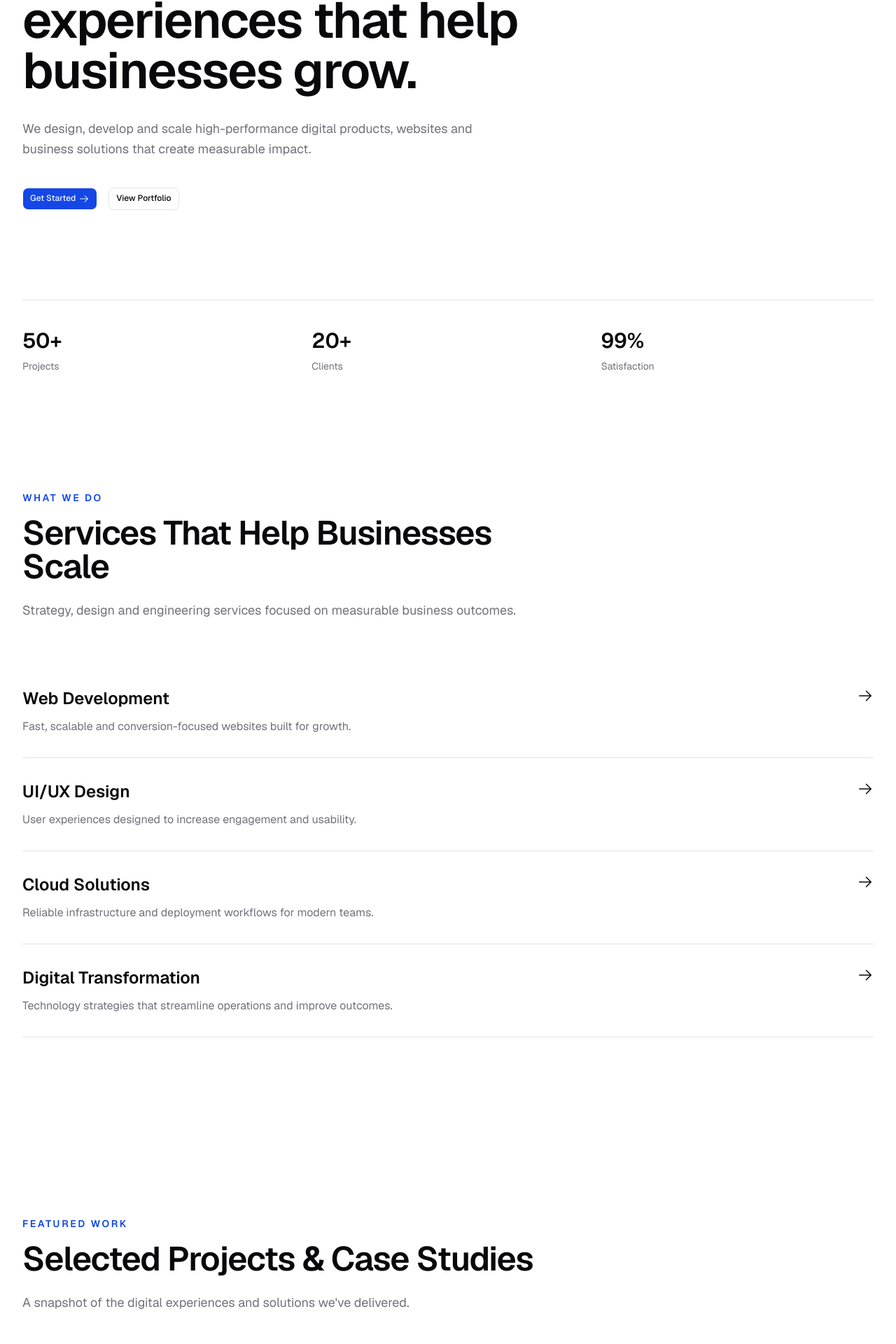
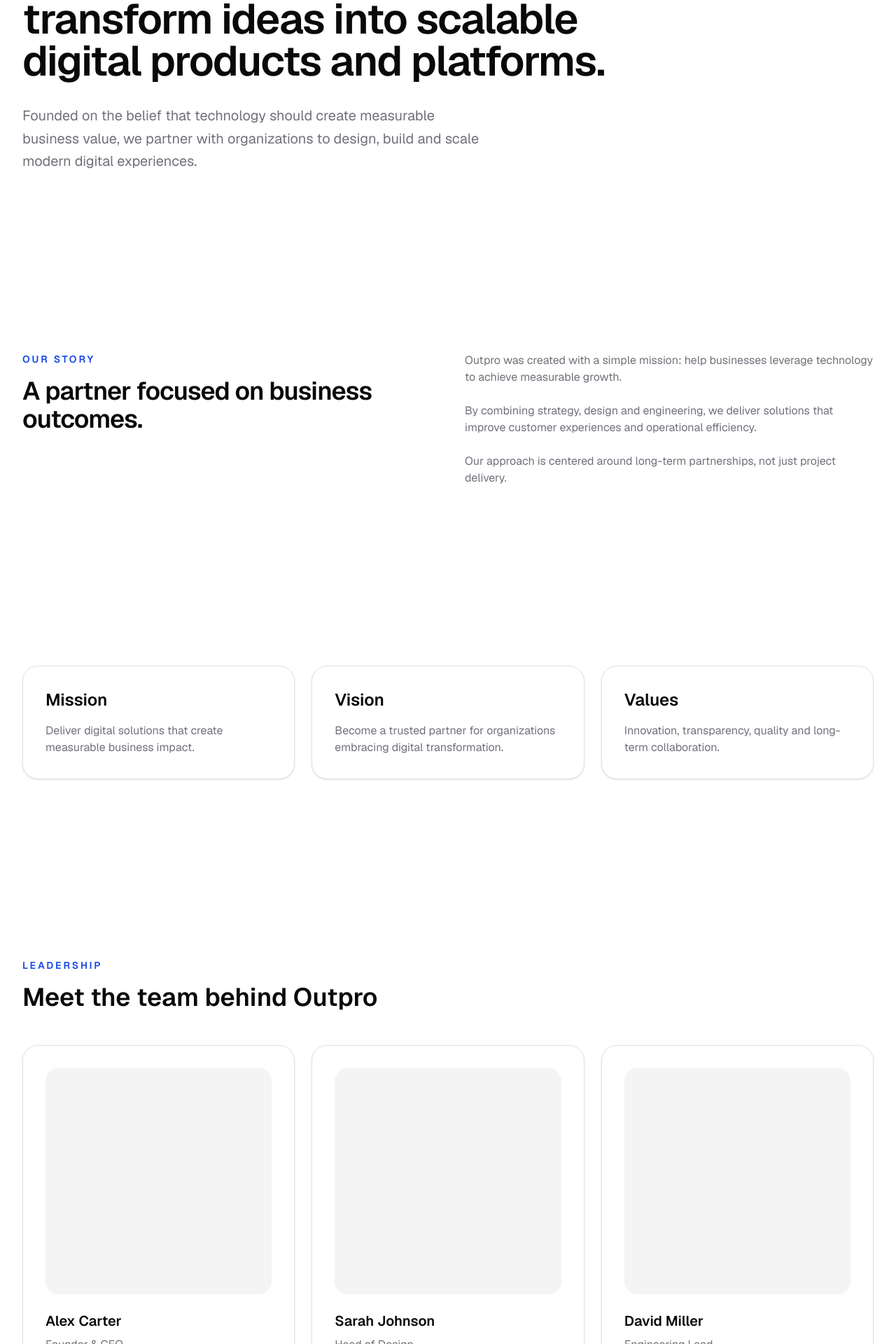
Before and after one commit to IncharaX/outpro-india3, a Next.js app: page / in a window 1280 px wide. Shown: the part 300-2220 px from the top of the page at 70% size. Built offline with nearby package versions, Linux system fonts and the light colour scheme.

Commit message:
about section done

```diff
--- /dev/null
+++ b/src/app/about/page.tsx
@@ -0,0 +1,21 @@
+import { AboutHero } from "@/src/marketing/about-hero";
+import { AboutStats } from "@/src/marketing/about-stats";
+import { CompanyStory } from "@/src/marketing/company-story";
+import { CTASection } from "@/src/marketing/cta-section";
+import { Leadership } from "@/src/marketing/leadership";
+import { MissionVisionValues } from "@/src/marketing/mission-vision-values";
+
+
+
+export default function AboutPage() {
+  return (
+    <>
+      <AboutHero />
+      <AboutStats />
+      <CompanyStory />
+      <MissionVisionValues />
+      <Leadership />
+      <CTASection />
+    </>
+  );
+}
--- a/src/app/page.tsx
+++ b/src/app/page.tsx
@@ -1,18 +1,17 @@
+import { AboutHero } from "../marketing/about-hero";
+import { CompanyStory } from "../marketing/company-story";
 import { CTASection } from "../marketing/cta-section";
-import { Hero } from "../marketing/hero";
-import { HeroMetrics } from "../marketing/hero-metrics";
-import { PortfolioPreview } from "../marketing/portfolio-preview";
-import { ServicesPreview } from "../marketing/services-preview";
-import { TestimonialsPreview } from "../marketing/testimonials-preview";
+import { Leadership } from "../marketing/leadership";
+import { MissionVisionValues } from "../marketing/mission-vision-values";
 
-export default function HomePage() {
+
+export default function AboutPage() {
   return (
     <>
-      <Hero/>
-      <HeroMetrics />
-      <ServicesPreview/>
-      <PortfolioPreview />
-      <TestimonialsPreview />
+      <AboutHero />
+      <CompanyStory />
+      <MissionVisionValues />
+      <Leadership />
       <CTASection />
     </>
   );
--- /dev/null
+++ b/src/marketing/about-hero.tsx
@@ -0,0 +1,25 @@
+import { Container } from "../components/layout/container";
+import { Section } from "../components/layout/section";
+
+
+export function AboutHero() {
+  return (
+    <Section>
+      <Container>
+        <div className="max-w-4xl">
+          <p className="mb-6 text-sm font-semibold uppercase tracking-[0.2em] text-primary">
+            About Outpro
+          </p>
+
+          <h1 className="text-4xl font-semibold tracking-tight md:text-6xl">
+            We help ambitious businesses transform ideas into scalable digital products and platforms.
+          </h1>
+
+          <p className="mt-8 max-w-2xl text-xl leading-relaxed text-muted-foreground">
+            Founded on the belief that technology should create measurable business value, we partner with organizations to design, build and scale modern digital experiences.
+          </p>
+        </div>
+      </Container>
+    </Section>
+  );
+}
--- /dev/null
+++ b/src/marketing/about-stats.tsx
@@ -0,0 +1,38 @@
+import { Container } from "../components/layout/container";
+
+export function AboutStats() {
+  const stats = [
+    {
+      value: "10+",
+      label: "Years Experience",
+    },
+    {
+      value: "50+",
+      label: "Projects Delivered",
+    },
+    {
+      value: "20+",
+      label: "Active Clients",
+    },
+  ];
+
+  return (
+    <section className="border-y py-16">
+      <Container>
+        <div className="grid gap-10 md:grid-cols-3">
+          {stats.map((stat) => (
+            <div key={stat.label}>
+              <h3 className="text-5xl font-bold">
+                {stat.value}
+              </h3>
+
+              <p className="mt-3 text-sm font-medium text-muted-foreground">
+                {stat.label}
+              </p>
+            </div>
+          ))}
+        </div>
+      </Container>
+    </section>
+  );
+}
--- /dev/null
+++ b/src/marketing/company-story.tsx
@@ -0,0 +1,40 @@
+import { Container } from "../components/layout/container";
+import { Section } from "../components/layout/section";
+
+export function CompanyStory() {
+  return (
+    <Section>
+      <Container>
+        <div className="grid gap-12 lg:grid-cols-2">
+          <div>
+            <p className="text-sm font-semibold uppercase tracking-[0.2em] text-primary">
+              Our Story
+            </p>
+
+            <h2 className="mt-4 text-4xl font-semibold tracking-tight">
+              A partner focused on business outcomes.
+            </h2>
+          </div>
+
+          <div className="space-y-6 text-muted-foreground">
+            <p>
+              Outpro was created with a simple mission: help businesses leverage
+              technology to achieve measurable growth.
+            </p>
+
+            <p>
+              By combining strategy, design and engineering, we deliver
+              solutions that improve customer experiences and operational
+              efficiency.
+            </p>
+
+            <p>
+              Our approach is centered around long-term partnerships, not just
+              project delivery.
+            </p>
+          </div>
+        </div>
+      </Container>
+    </Section>
+  );
+}
--- a/src/marketing/cta-section.tsx
+++ b/src/marketing/cta-section.tsx
@@ -1,7 +1,7 @@
 import { Button } from "@/components/ui/button";
 import { Surface } from "./surface";
+import { Container } from "../components/layout/container";
 import { Section } from "../components/layout/section";
-import { Container } from "../components/layout/container";
 
 export function CTASection() {
   return (
@@ -14,15 +14,22 @@ export function CTASection() {
             </h2>
 
             <p className="mt-6 text-lg text-muted-foreground">
-              Let's discuss your goals and create solutions that drive measurable business growth.
+              Let's discuss your goals and create solutions that drive
+              measurable business growth.
             </p>
 
-            <Button
-              size="lg"
-              className="mt-10"
-            >
-              Start a Project
-            </Button>
+            <div className="mt-10 flex flex-col gap-4 sm:flex-row">
+              <Button size="lg">
+                Start Project
+              </Button>
+
+              <Button
+                variant="outline"
+                size="lg"
+              >
+                Schedule Consultation
+              </Button>
+            </div>
           </div>
         </Surface>
       </Container>
--- a/src/marketing/hero-metrics.tsx
+++ b/src/marketing/hero-metrics.tsx
@@ -4,15 +4,15 @@ export function HeroMetrics() {
   const metrics = [
     {
       value: "50+",
-      label: "Projects",
+      label: "Projects Delivered",
     },
     {
       value: "20+",
-      label: "Clients",
+      label: "Active Clients",
     },
     {
       value: "99%",
-      label: "Satisfaction",
+      label: "Client Satisfaction",
     },
   ];
 
@@ -21,13 +21,13 @@ export function HeroMetrics() {
       <div className="grid grid-cols-3 gap-6 border-t py-10">
         {metrics.map((metric) => (
           <div key={metric.label}>
-            <h3 className="text-3xl font-semibold">
+            <h3 className="font-medium">
               {metric.value}
             </h3>
 
-            <p className="mt-2 text-sm text-muted-foreground">
-              {metric.label}
-            </p>
+            <p className="mt-3 text-sm font-medium text-muted-foreground">
+            {metric.label}</p>
+
           </div>
         ))}
       </div>
--- a/src/marketing/hero.tsx
+++ b/src/marketing/hero.tsx
@@ -7,9 +7,9 @@ import { Container } from "../components/layout/container";
 
 export function Hero() {
   return (
-    <Section className="pt-20 md:pt-28">
+    <section className="bg-black text-white">
       <Container>
-        <div className="max-w-4xl">
+        <div className="max-w-5xl">
           <p className="mb-6 text-sm font-semibold uppercase tracking-[0.2em] text-primary">
             Modern Digital Solutions
           </p>
@@ -18,7 +18,7 @@ export function Hero() {
             Building digital experiences that help businesses grow.
           </h1>
 
-          <p className="mt-8 max-w-2xl text-lg leading-relaxed text-muted-foreground">
+          <p className="mt-8 max-w-2xl text-lg leading-relaxed text-zinc-400">
             We design, develop and scale high-performance digital products,
             websites and business solutions that create measurable impact.
           </p>
@@ -38,6 +38,6 @@ export function Hero() {
           </div>
         </div>
       </Container>
-    </Section>
+    </section>
   );
 }
--- /dev/null
+++ b/src/marketing/leadership.tsx
@@ -0,0 +1,56 @@
+
+import { Container } from "../components/layout/container";
+import { Section } from "../components/layout/section";
+import { Surface } from "./surface";
+
+export function Leadership() {
+  const leaders = [
+    {
+      name: "Alex Carter",
+      role: "Founder & CEO",
+    },
+    {
+      name: "Sarah Johnson",
+      role: "Head of Design",
+    },
+    {
+      name: "David Miller",
+      role: "Engineering Lead",
+    },
+  ];
+
+  return (
+    <Section>
+      <Container>
+        <div className="mb-12">
+          <p className="text-sm font-semibold uppercase tracking-[0.2em] text-primary">
+            Leadership
+          </p>
+
+          <h2 className="mt-4 text-4xl font-semibold">
+            Meet the team behind Outpro
+          </h2>
+        </div>
+
+        <div className="grid gap-6 lg:grid-cols-3">
+          {leaders.map((leader) => (
+            <Surface
+              key={leader.name}
+              className="p-8"
+            >
+              <div className="mb-6 aspect-square rounded-2xl bg-muted" />
+
+              <h3 className="text-xl font-semibold">
+                {leader.name}
+              </h3>
+
+              <p className="mt-2 text-muted-foreground">
+                {leader.role}
+              </p>
+            </Surface>
+          ))}
+        </div>
+      </Container>
+    </Section>
+  );
+}
--- /dev/null
+++ b/src/marketing/mission-vision-values.tsx
@@ -0,0 +1,47 @@
+
+import { Container } from "../components/layout/container";
+import { Section } from "../components/layout/section";
+import { Surface } from "./surface";
+
+export function MissionVisionValues() {
+  const items = [
+    {
+      title: "Mission",
+      description:
+        "Deliver digital solutions that create measurable business impact.",
+    },
+    {
+      title: "Vision",
+      description:
+        "Become a trusted partner for organizations embracing digital transformation.",
+    },
+    {
+      title: "Values",
+      description:
+        "Innovation, transparency, quality and long-term collaboration.",
+    },
+  ];
+
+  return (
+    <Section>
+      <Container>
+        <div className="grid gap-6 lg:grid-cols-3">
+          {items.map((item) => (
+            <Surface
+              key={item.title}
+              className="p-8"
+            >
+              <h3 className="text-2xl font-semibold">
+                {item.title}
+              </h3>
+
+              <p className="mt-4 text-muted-foreground">
+                {item.description}
+              </p>
+            </Surface>
+          ))}
+        </div>
+      </Container>
+    </Section>
+  );
+}
--- /dev/null
+++ b/src/marketing/trust-bar.tsx
@@ -0,0 +1,34 @@
+import { Container } from "../components/layout/container";
+
+export function TrustBar() {
+  const companies = [
+    "OUTPRO",
+    "TECHCORP",
+    "CLOUDWORKS",
+    "GROWTHLABS",
+    "STARTUPX",
+  ];
+
+  return (
+    <section className="border-y py-10">
+      <Container>
+        <div className="text-center">
+          <p className="mb-8 text-sm font-medium uppercase tracking-[0.2em] text-muted-foreground">
+            Trusted by ambitious teams
+          </p>
+
+          <div className="flex flex-wrap items-center justify-center gap-10">
+            {companies.map((company) => (
+              <span
+                key={company}
+                className="text-sm font-semibold tracking-wider text-muted-foreground"
+              >
+                {company}
+              </span>
+            ))}
+          </div>
+        </div>
+      </Container>
+    </section>
+  );
+}
```
